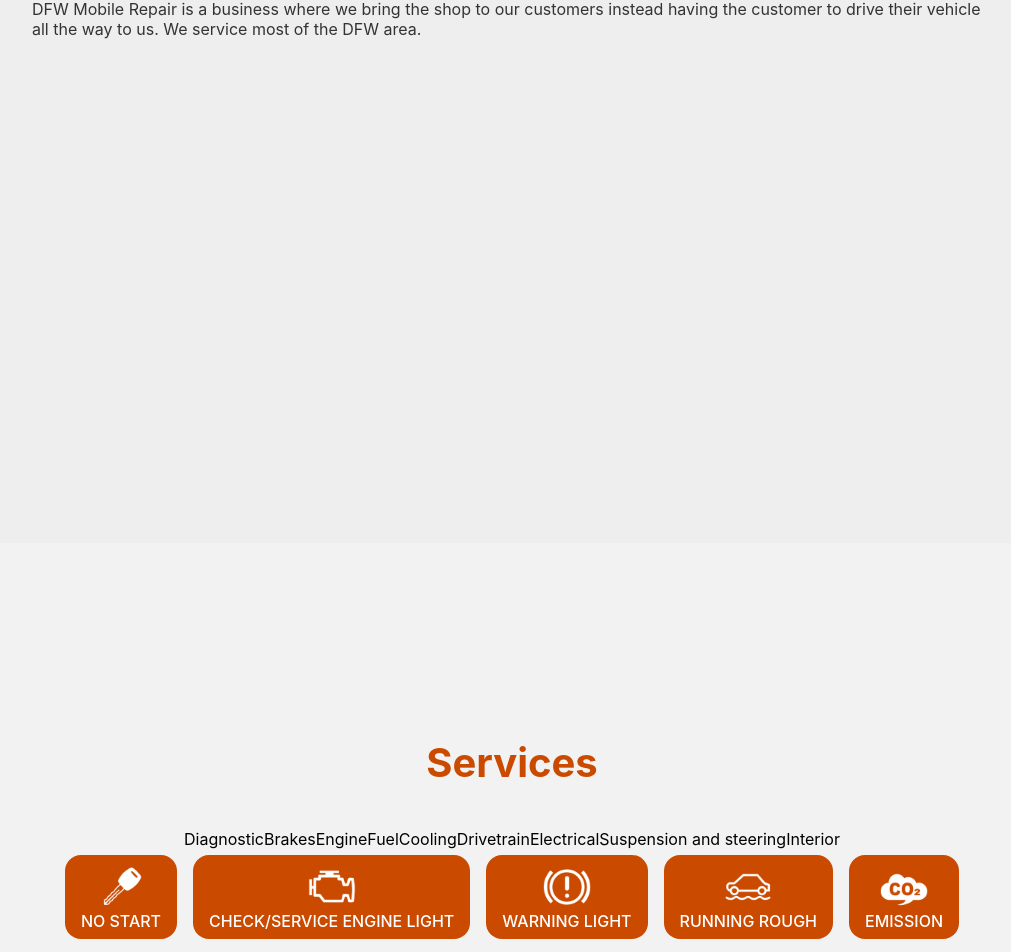
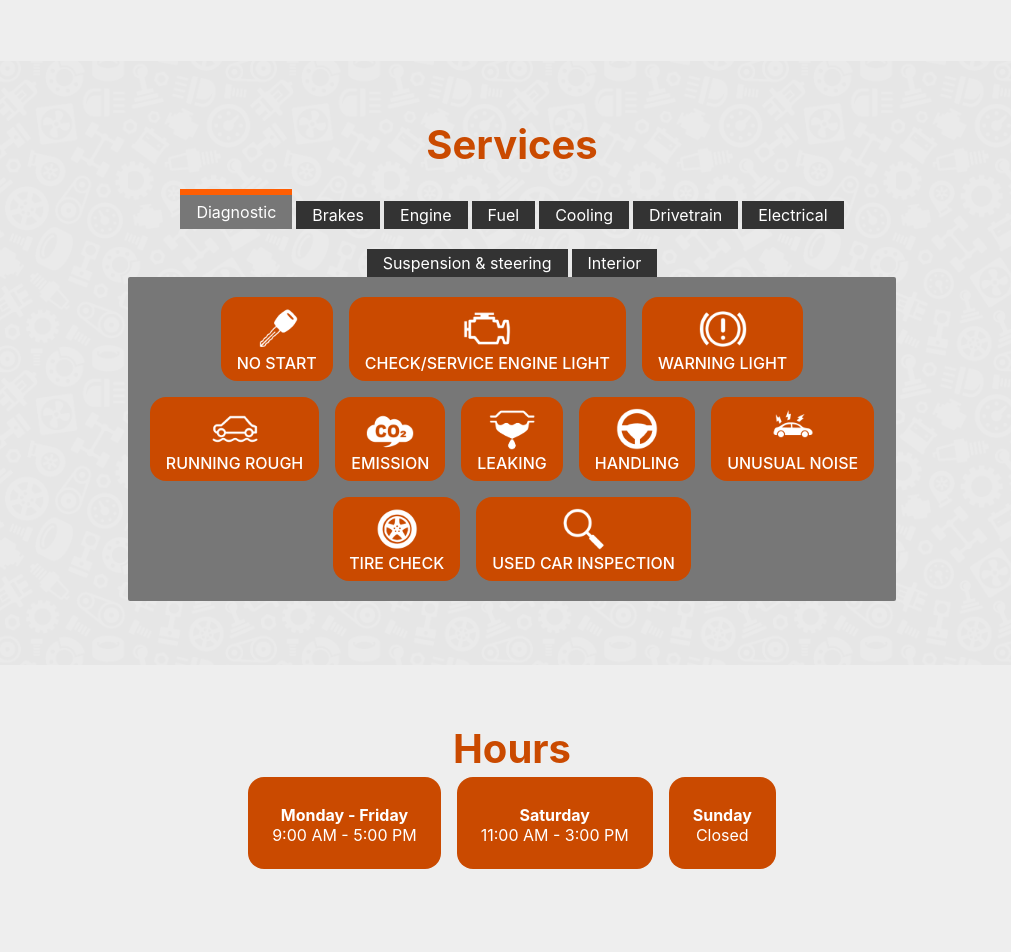
Before and after one commit to HypernovaTX/DFWMobileRepair, a React (Create React App) app in the folder DFW-Mobile/: page / in a window 1280 px wide. Shown: the part 1057-2009 px from the top of the page, without its empty margins (128-1139 px from the left). Built offline with nearby package versions, Linux system fonts and the light colour scheme.

Commit message:
Some major template readjustment and added hours

```diff
--- a/DFW-Mobile/src/components/services.json
+++ b/DFW-Mobile/src/components/services.json
@@ -58,7 +58,7 @@
         "Relay",
         "Light"
     ],
-    "Suspension_and_steering": [
+    "Suspension_&_steering": [
         "Shock/strut",
         "Tie rod",
         "Control arm",
--- a/DFW-Mobile/src/components/template.tsx
+++ b/DFW-Mobile/src/components/template.tsx
@@ -16,6 +16,7 @@ type State = {
 export default class Template extends React.Component<Props, State> {
     ref_s1: React.RefObject<any>;
     ref_s2: React.RefObject<any>;
+    ref_s3: React.RefObject<any>;
     scroll_behavior: { behavior: string; block: string; };
     //ref_s3: React.RefObject<any>;
     constructor(p: Props) {
@@ -29,6 +30,7 @@ export default class Template extends React.Component<Props, State> {
 
         this.ref_s1 = React.createRef();
         this.ref_s2 = React.createRef();
+        this.ref_s3 = React.createRef();
         this.scroll_behavior = { behavior: 'smooth', block: 'start' };
     }
 
@@ -78,6 +80,7 @@ export default class Template extends React.Component<Props, State> {
     }
 
     content(): JSX.Element {
+        const AboutText = "DFW Mobile Repair established in 2014 offering an Auto mobile repair service. We are dedicated to offering you a unique service that adds much needed convenience to your life at affordable rates. We provide you with quality grade parts and quality service. You can rest assured that when a repair is done it is fixed right the first time.";
         return (
             <div key='M_content' className='content'>
                 { this.head() }
@@ -86,23 +89,58 @@ export default class Template extends React.Component<Props, State> {
                     className='ct-section section1'
                     ref={this.ref_s1}
                 >
-                    <div key='about_us' className='section1-box'>
-                        <h2 key='about_us_h2'>About US</h2>
-                        <p key='about_us_p'>
-                            DFW Mobile Repair is a business where we bring the shop to our customers instead having the customer to drive their vehicle all the way to us. We service most of the DFW area.
-                        </p>
+                    <div key='M_section1_box' className='section1-box'>
+                        <div key='about_us' className='section1-spanbox'>
+                            <h2 key='about_us_h2'>About US</h2>
+                            <div key='about_us_p' className='about-p'>{AboutText}</div>
+                        </div>
                     </div>
                 </div>
+
                 <div
                     key='M_section2'
                     className='ct-section section2'
                     ref={this.ref_s2}
                 >
-                    <div key='services_outer_body' className='section1-box'>
-                        <h2 key='services_outer_h2'>Services</h2>
-                        <div key='service_box' className='serviceBox'>
-                            {this.services()}
+                    <div key='M_section_inner' className='section2-bg'>
+                        <div key='services_outer_body' className='section2-box'>
+                            <h2 key='services_outer_h2'>Services</h2>
+                            <div key='service_box' className='serviceBox'>
+                                {this.services()}
+                            </div>
                         </div>
+                    </div>
+                </div>
+
+                <div
+                    key='M_section3'
+                    className='ct-section section1'
+                    ref={this.ref_s3}
+                >
+                    <div key='M_section3_box' className='section1-box'>
+                        {this.hours()}
+                    </div>
+                </div>
+            </div>
+        );
+    }
+
+    hours(): JSX.Element {
+        return (
+            <div key='hours' className='section1-spanbox'>
+                <h2 key='hours_h2'>Hours</h2>
+                <div key='hours_container' className='hours-container'>
+                    <div key='Hours_l5' className='hours-list'>
+                        <span key='HL_5' className='hours-list-l'>Monday - Friday</span>
+                        <span key='HR_5' className='hours-list-r'>9:00 AM - 5:00 PM</span>
+                    </div>
+                    <div key='Hours_l6' className='hours-list'>
+                        <span key='HL_6' className='hours-list-l'>Saturday</span>
+                        <span key='HR_6' className='hours-list-r'>11:00 AM - 3:00 PM</span>
+                    </div>
+                    <div key='Hours_l7' className='hours-list'>
+                        <span key='HL_7' className='hours-list-l'>Sunday</span>
+                        <span key='HR_7' className='hours-list-r'>Closed</span>
                     </div>
                 </div>
             </div>
--- a/DFW-Mobile/src/index.css
+++ b/DFW-Mobile/src/index.css
@@ -28,7 +28,7 @@ code {
     monospace;
 }
 
-@media only screen and (min-width: 600px) {
+
 .lander {
   width: 100vw;
   height: 100vh;
@@ -102,18 +102,73 @@ code {
 }
 .ct-section {
   width: 100%;
-    height: 100vh;
+  /*height: 100vh;*/
   display: flex;
   scroll-snap-align: start;
+  padding: 64px 0px;
+}
+
+.section2 {
+  background: rgba(255,255,255,0.2) url(./resources/images/CarPartsBG.png);
+  background-repeat: repeat;
+  background-size: 20%;
+  background-attachment: fixed;
+  padding: 0px;
+}
+.section2-bg {
+  width: 100%;
+  height: 100%;
+  display: flex;
+  background: rgba(235, 235, 235, 0.85);
+  padding: 64px 0px;
 }
 .section1-box {
-    width: 75%;
+  width: 50%;
   margin: auto;
   color: #333;
   height: 50%;
+  /*display: inline-flex;*/
 }
-  .section2 {
-    background: rgba(255,255,255,0.2);
+.section1-spanbox {
+  display: inline-block;
+  width: 100%;
+}
+.about-p {
+  font-size: 1.15em;
+  margin: 20px;
+}
+.hours-container {
+  text-align: center;
+}
+/*.hours-list {
+  display: flow-root;
+  min-width: 260px;
+  width: 15vw;
+}*/
+.hours-list {
+  display: inline-block;
+  width: fit-content;
+  padding: 24px;
+  color: #FFF;
+  background-color: #ca4a00;
+  margin: 8px;
+  border-radius: 16px;
+}
+/*.hours-list-l { float: left; }
+.hours-list-r { float: right; }*/
+.hours-list-l, .hours-list-r {
+  display: block;
+  width: 100%;
+  text-align: center;
+}
+.hours-list-l { font-weight: 700; margin-top: 4px;}
+
+.section2-box {
+  width: 60%;
+  margin: auto;
+  color: #333;
+  height: 75%;
+  display: block;
 }
 
 .service-selector {
@@ -187,4 +242,3 @@ code {
 .serv-li:hover {
   background: rgb(255, 94, 0);
 }
-}
```
Also changed, not shown: DFW-Mobile/src/resources/images/CarPartsBG.png (added). Lines whose indentation alone changed are shown as unchanged.
